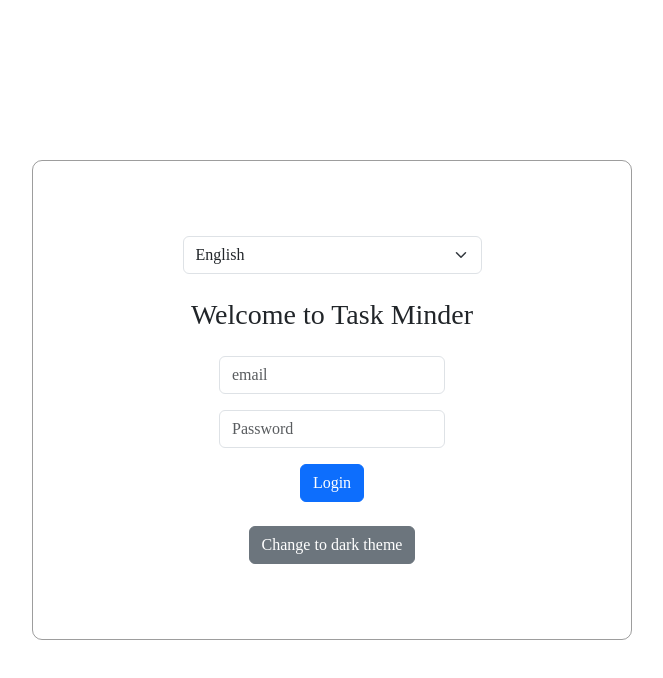
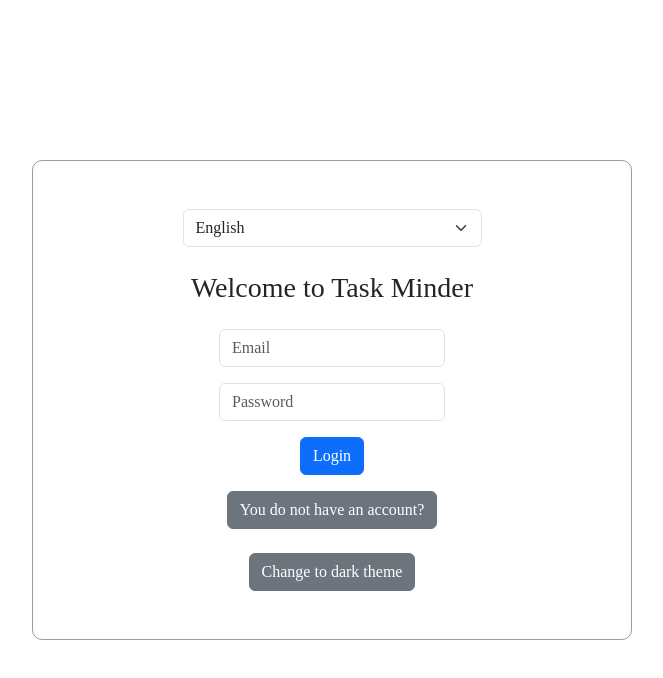
Before and after one commit to FrancoExeqGarcia/TPIToDoAppLC3, a React (Create React App) app: page /login in a window 1280 px wide. Shown: the top 678 px of the page, without its empty margins (308-971 px from the left). Built offline with nearby package versions, Linux system fonts and the light colour scheme; a web font is replaced by a local one.

Commit message:
customer account

```diff
--- a/src/Components/logIn/LogIn.js
+++ b/src/Components/logIn/LogIn.js
@@ -57,6 +57,9 @@ const Login = () => {
     handleLogin(email);
     navigate("/home");
   };
+  const navigateToAddNewUser = () => {
+    navigate("/add-new-user");
+  };
 
   return (
     <div className="login-container">
@@ -90,7 +93,15 @@ const Login = () => {
         >
           {translate("login")}
         </button>
+        <button
+          onClick={navigateToAddNewUser} // por si creamos usuarios
+          className="btn btn-secondary btn-block mt-3"
+          type="button"
+        >
+          {translate("register_new_user")}
+        </button>
         <br/>
+
         <ToggleTheme />
       </div>
     </div>
--- a/src/custom/useTranslation/translation.dictionary.js
+++ b/src/custom/useTranslation/translation.dictionary.js
@@ -50,6 +50,9 @@ export const dictionary_translations = {
       { key: "emptyEmail", value:"Email vacío"},
       { key: "emptyPassword", value:"Contraseña vacía"},
       { key: "acceptButton", value:"Aceptar"},
+      { key: "username", value:"Nombre de usuario"},
+      { key: "email", value:"Correo electrónico"},
+      { key: "register_new_user", value:"No tienes una cuenta?"}
 
     ],
     en: [
@@ -101,6 +104,9 @@ export const dictionary_translations = {
       { key: "delete_completed", value:"Delete completed"},
       { key: "emptyEmail", value:"Empty Email"},
       { key: "emptyPassword", value:"Empty Password"},
-      { key: "acceptButton", value:"Accept"}
+      { key: "acceptButton", value:"Accept"},
+      { key: "username", value:"Username"},
+      { key: "email", value:"Email"},
+      { key: "register_new_user", value:"You do not have an account?"}
     ],
   };
```
Also changed, not shown: src/Components/addNewUser/AddNewUser.js (+4 -3 lines).
